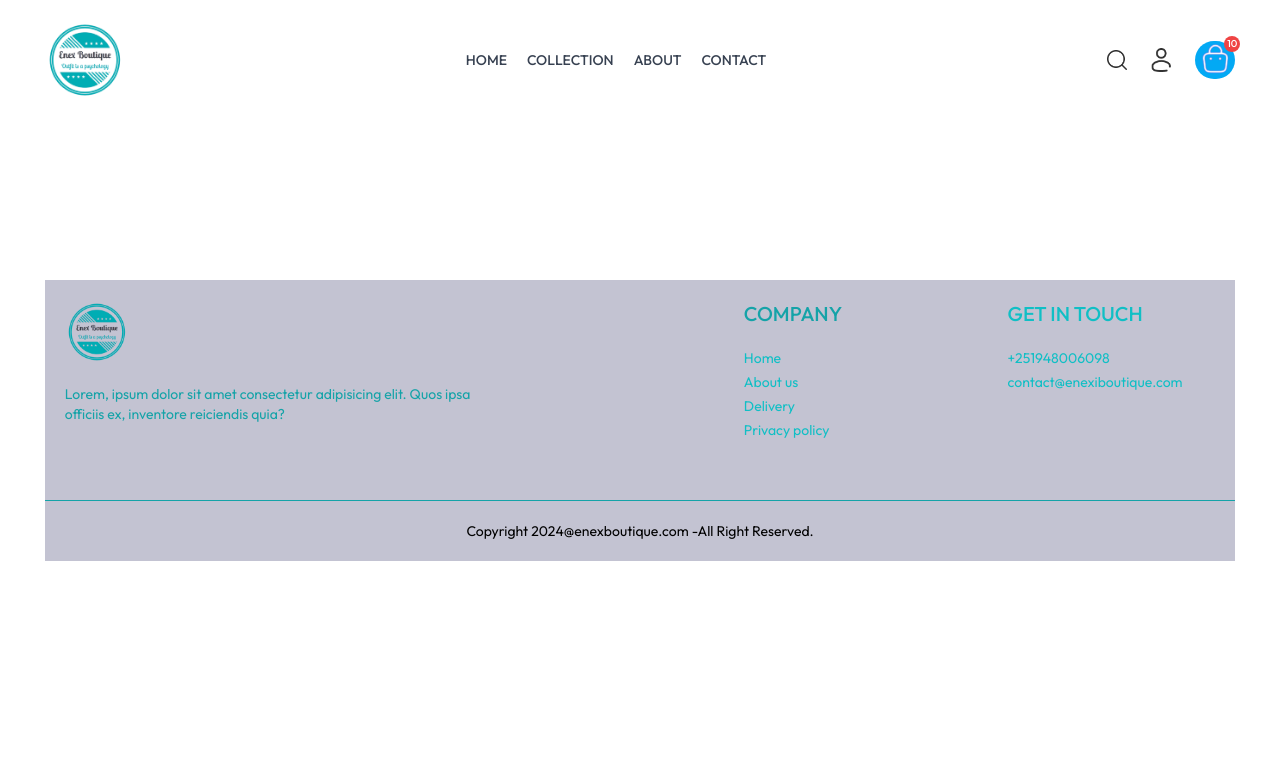
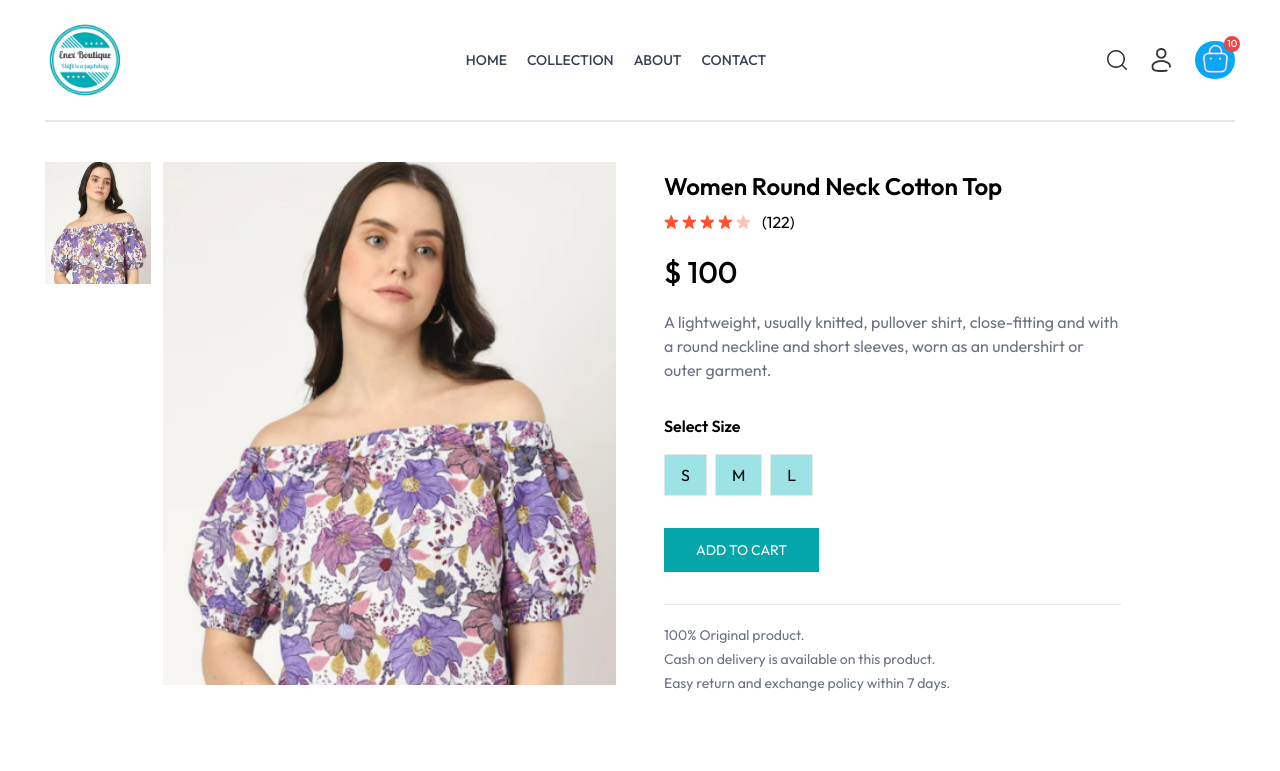
Before and after one commit to Enyewashebr/e-Commerce-Website, a React (Vite) app in the folder Enex-Boutique/: page /product/aaaaa in a window 1280 px wide. Shown: the top 771 px of the page. Built offline with nearby package versions, Linux system fonts and the light colour scheme.

Commit message:
adding different functionality and content s to products page

```diff
--- a/Enex-Boutique/src/App.jsx
+++ b/Enex-Boutique/src/App.jsx
@@ -23,7 +23,7 @@
         <Route path='/collection' element={<Collection/>}/>
         <Route path='/about' element={<About/>}/>
         <Route path='/contact' element={<Contact/>}/>
-        <Route path='/product/productId' element={<Product/>}/>
+        <Route path='/product/:productId' element={<Product/>}/>
         <Route path='/cart' element={<Cart/>}/>
         <Route path='/login' element={<Login/>}/>
         <Route path='/place-order' element={<PlaceOrder/>}/>
--- a/Enex-Boutique/src/index.css
+++ b/Enex-Boutique/src/index.css
@@ -31,6 +31,10 @@
   font-weight: 400;
   font-style: normal;
 }
+
+::-webkit-scrollbar {
+    display: none;
+}
 @media (max-width:640px) {
     a.active:not(.logo){
         background-color: black;
--- a/Enex-Boutique/src/pages/Product.jsx
+++ b/Enex-Boutique/src/pages/Product.jsx
@@ -1,11 +1,116 @@
 // import React from 'react'
+import { useParams } from 'react-router-dom'
+import { ShopContext } from '../context/ShopContext'
+import { useContext, useEffect, useState } from 'react'
+import { assets } from '../assets/assets';
+import { products } from '../assets/assets';
 
 const Product = () => {
-  return (
-    <div>
+
+const {productId} = useParams();
+const {Products, currency} =useContext(ShopContext);
+const [productData, setProductData] = useState(false);
+const [image, setImage] = useState('');
+const [size, setSize] = useState('');
+
+const fetchProductData = async () => {
+  products.map((item)=>{
+    if (item._id===productId) {
+      setProductData(item)
+      setImage(item.image[0])
+      return null
+    }
+  })
+}
+
+useEffect(() => {
+  fetchProductData();
+}, [productId, Products])
+
+  return productData ? (
+    <div className="border-t-2 pt-10 transition-opacity ease-in duration-500 opacity-100">
+      {/* Product Data */}
+      <div className=" flex gap-12 sm:gap-12 flex-col sm:flex-row">
+        {/* Product Image */}
+        <div className="flex-1 flex flex-col-reverse gap-3 sm:flex-row justify-between ">
+          <div className="flex sm:flex-col overflow-x-auto overflow-y-scroll   justify-between sm:justify-normal sm:w-[18.7%] w-full">
+            {productData.image.map((item, index) => (
+              <img
+                onClick={() => setImage(item)}
+                key={index}
+                className="w-[24%] sm:w-full sm:mb-3  flex-shrink-0  cursor-pointer"
+                src={item}
+                alt=""
+              />
+            ))}
+          </div>
+          <div className="w-full sm:w-[80%]">
+            <img className="w-full h-auto" src={image} alt="" />
+          </div>
+        </div>
+
+        {/* Product Info */}
+        <div className="flex-1">
+          <h1 className="font-semibold text-2xl mt-2">{productData.name}</h1>
+          <div className="flex gap-1 mt-2 items-center">
+            <img className="w-3.5" src={assets.star_icon} alt="" />
+            <img className="w-3.5" src={assets.star_icon} alt="" />
+            <img className="w-3.5" src={assets.star_icon} alt="" />
+            <img className="w-3.5" src={assets.star_icon} alt="" />
+            <img className="w-3.5" src={assets.star_dull_icon} alt="" />
+            <p className="pl-2">(122)</p>
+          </div>
+          <p className="mt-5 text-3xl font-medium">
+            {currency} {productData.price}
+          </p>
+          <p className="mt-5 text-gray-500 md:w-4/5">
+            {productData.description}
+          </p>
+          <div className="flex flex-col gap-4 my-8">
+            <p className="font-semibold ">Select Size</p>
+            <div className="flex gap-2">
+              {productData.sizes.map((item, index) => (
+                <button
+                  onClick={() => setSize(item)}
+                  className={`border py-2 px-4 bg-[#9de3e6] ${
+                    size === item ? "border-orange-500" : ""
+                  } `}
+                  key={index}
+                >
+                  {item}
+                </button>
+              ))}
+            </div>
+          </div>
+          <button className="bg-[#04a6ab] py-3  text-white px-8 text-sm active:bg-[#9de3e6] ">
+            ADD TO CART
+          </button>
+          <hr className="mt-8 sm:w-4/5" />
+          <div className="text-sm text-gray-500 mt-5 flex flex-col gap-1">
+            <p>100% Original product.</p>
+            <p>Cash on delivery is available on this product.</p>
+            <p>Easy return and exchange policy within 7 days.</p>
+          </div>
+        </div>
+      </div>
+
+      {/* .....Description and Reviews....... */}
+      <div className="mt-20">
+        <div className="flex">
+          <b className="border px-5 py-3 text-sm">Description</b>
+          <p className="border px-5 py-3 text-sm">Reviews (122)</p>
+        </div>
+        <div className='flex flex-col gap-4 border px-6 text-sm text-gray-500'>
+          <p>Lorem, ipsum dolor sit amet consectetur adipisicing elit. Recusandae nesciunt beatae esse dolor ea, sapiente facere, sit magni atque debitis magnam quidem molestias quae dignissimos hic. Vero temporibus libero perspiciatis?</p>
+          <p>Lorem ipsum dolor sit amet consectetur, adipisicing elit. Asperiores cum fugit unde corporis similique expedita, distinctio vero sequi pariatur dignissimos officia voluptate laudantium autem totam inventore ad amet ratione. Autem.</p>
+        </div>
+      </div>
+      {/* ......Display related products...... */}
 
     </div>
-  )
+  ) : (
+    <div className="opacity-0 "></div>
+  );
 }
 
 export default Product
```
